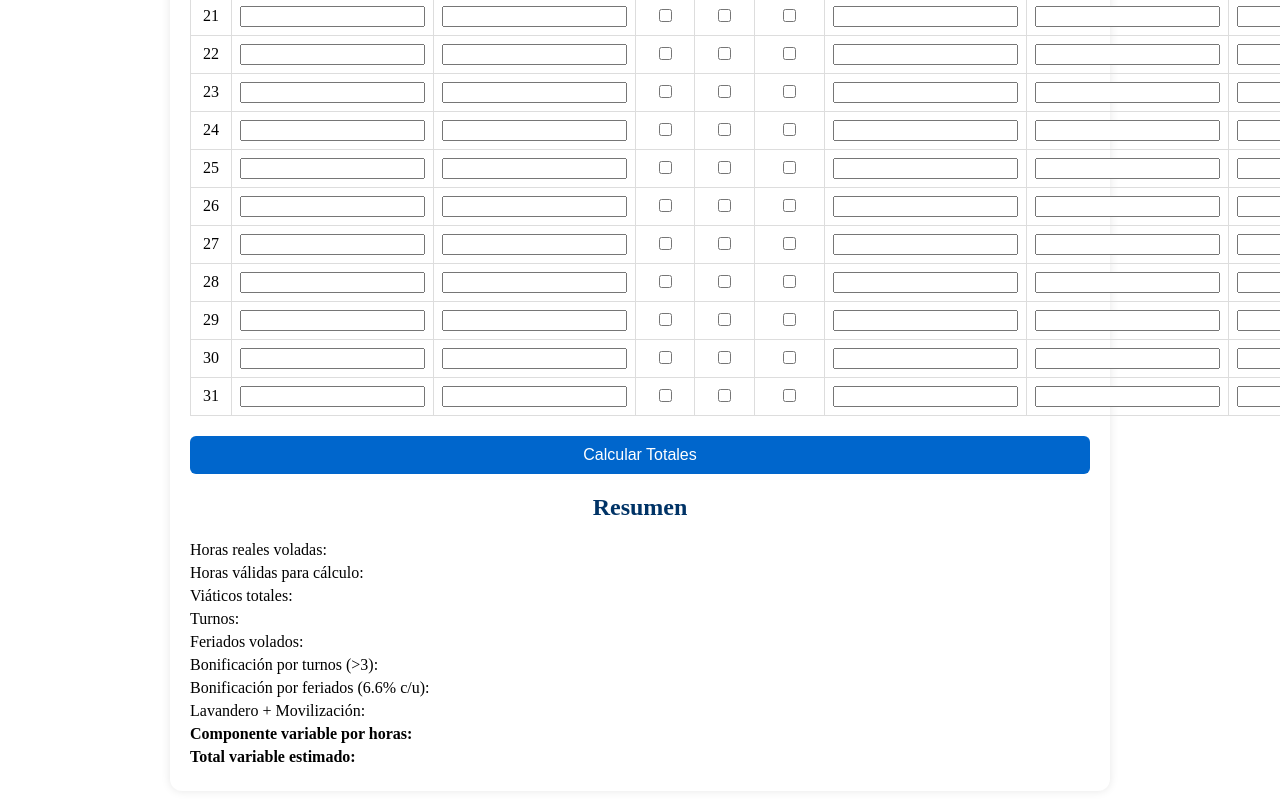
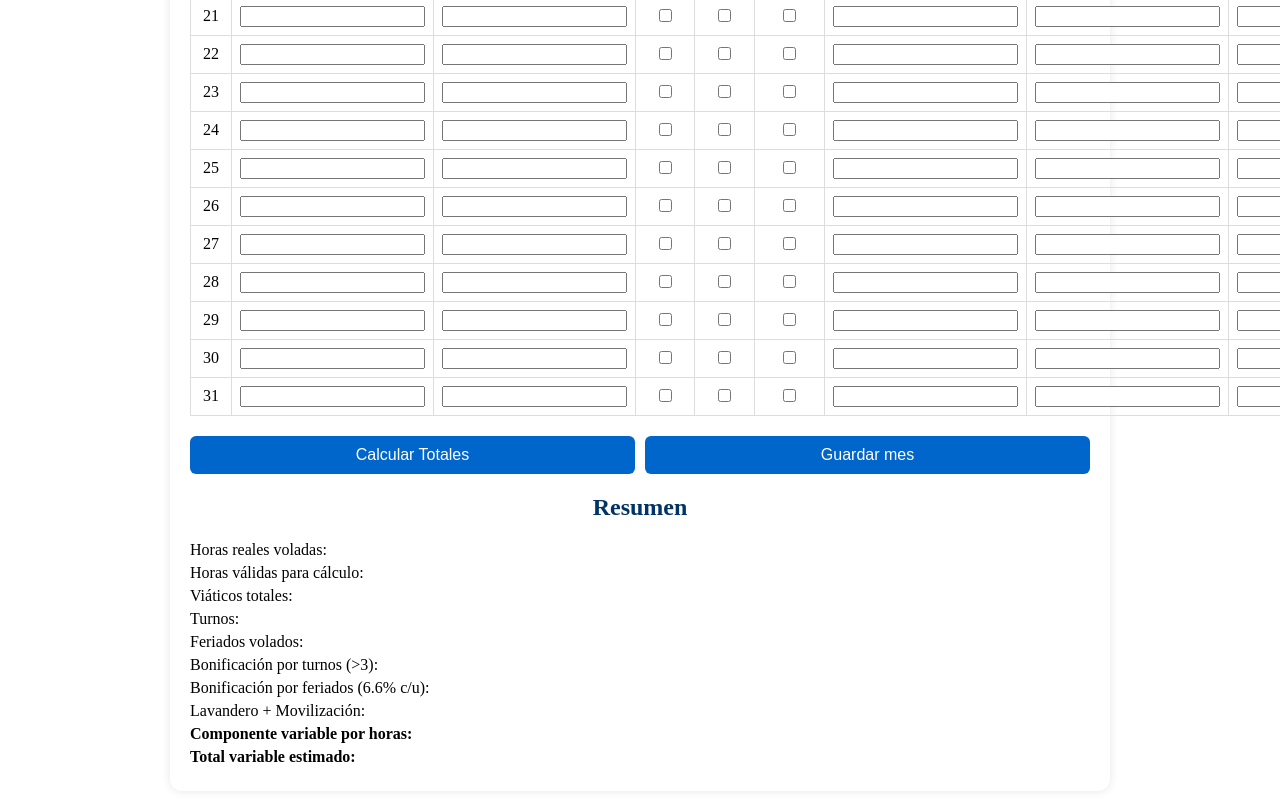
Before and after one commit to freelab2000/horas-y-viaticos, a plain HTML site: page index.html in a window 1280 px wide. Shown: the part 1219-2018 px from the top of the page. Drawn offline with Linux system fonts and the light colour scheme.

Commit message:
Update index.html

```diff
--- a/index.html
+++ b/index.html
@@ -84,7 +84,10 @@
       <tbody id="tablaDias"></tbody>
     </table>
 
-    <button onclick="calcularTotales()">Calcular Totales</button>
+    <div style="display: flex; gap: 10px;">
+      <button onclick="calcularTotales()">Calcular Totales</button>
+      <button onclick="guardarMes()">Guardar mes</button>
+    </div>
 
     <div id="resultados">
       <h2>Resumen</h2>
```
